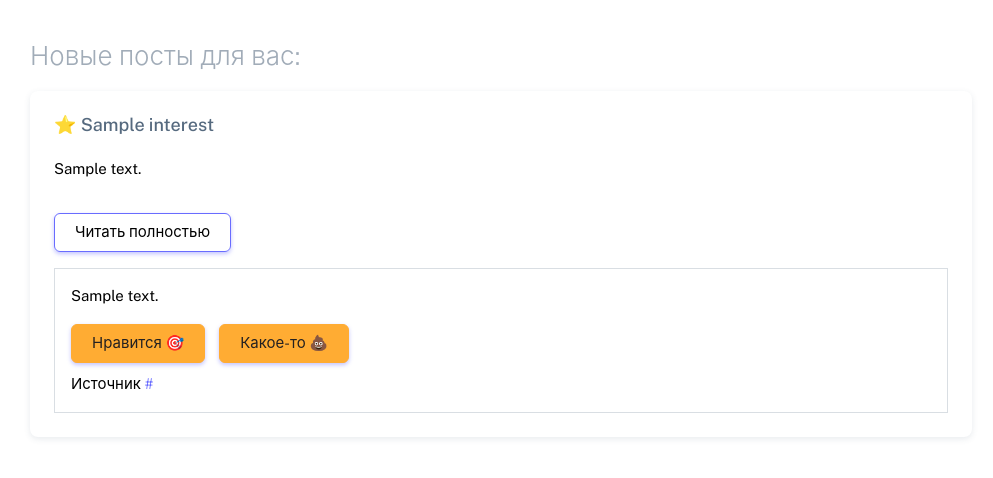
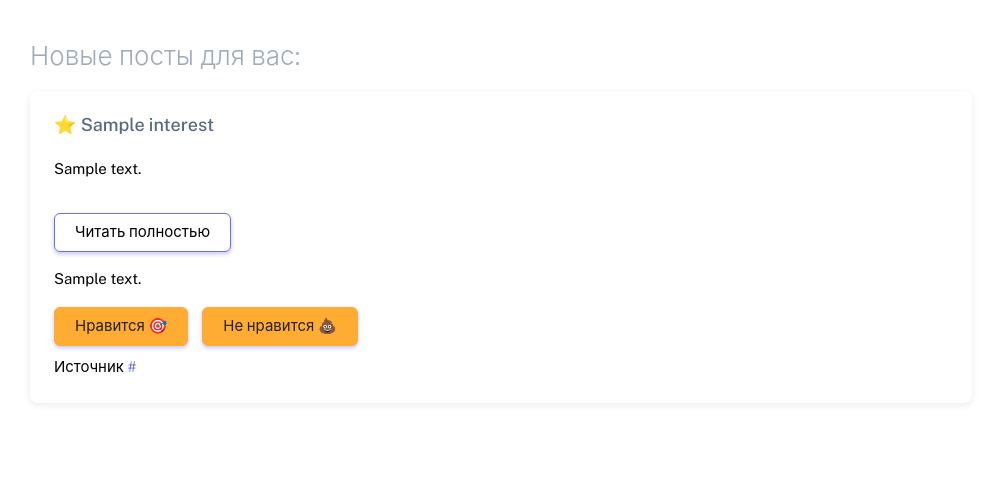
Before and after one commit to DaniilSh23/cfu-mytlg-admin, a Django app: template mytlg/templates/mytlg/show_scheduled_posts.html in a window 1280 px wide, after a click on "Читать полностью". Shown: the top 478 px of the page, without its empty margins (256-1249 px from the left). Run offline with Django 5.2, Linux system fonts and the light colour scheme; the template is opened without the code that fills it: most values are stand-ins (such as "Sample title", 1, 10 or a date in 2020); parts of the project's set-up code (start-up, migrations or seed data) failed here and were passed over; some libraries are stand-ins or nearby versions.

Commit message:
небольшие css правки страницы с постами

```diff
--- a/mytlg/templates/mytlg/show_scheduled_posts.html
+++ b/mytlg/templates/mytlg/show_scheduled_posts.html
@@ -37,7 +37,7 @@
                                 </button>
                                 <button class="reaction btn btn-primary me-1" data-reaction="2"
                                         data-post-id="{{ post.id }}" data-tlg-id="{{ tlg_id }}">
-                                    Какое-то 💩
+                                    Не нравится 💩
                                 </button>
                             </div>
                             <span>Источник <a href="{{post.post_link}}">{{post.post_link}}</a></span>
@@ -54,6 +54,8 @@
 <style>
     .post-text {
         flex-direction: column;
+        border: none!important;
+        padding: 0px!important;
     }
 
     .reactions-buttons{
```
